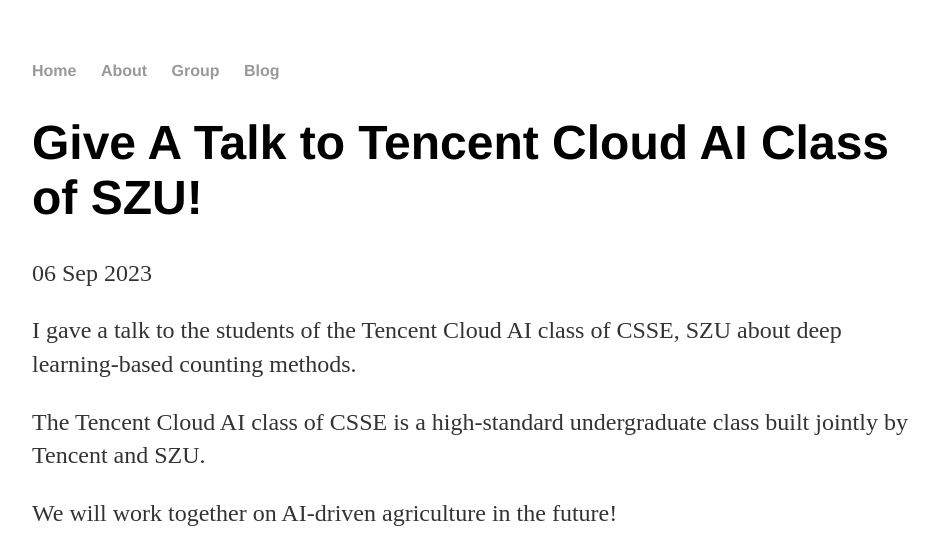
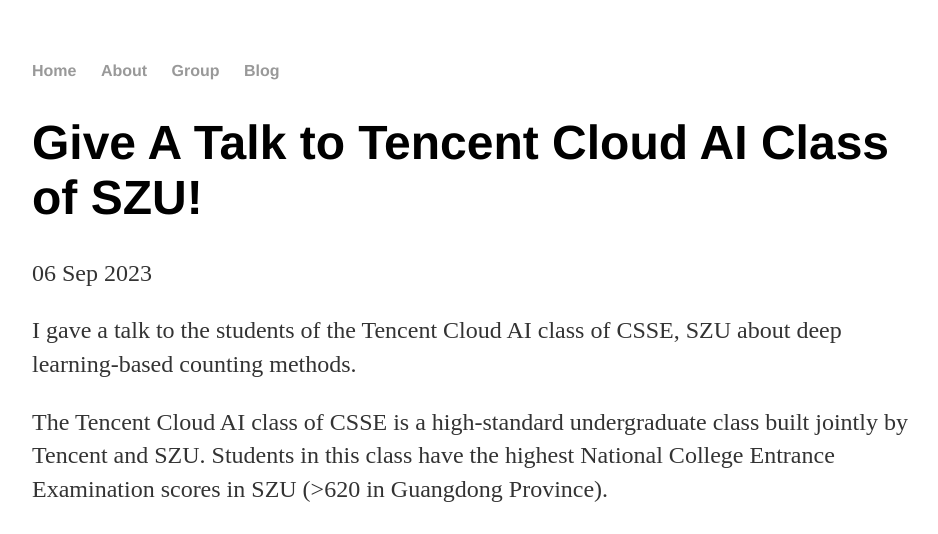
Before and after one commit to zqyq/zqyq.github.io, a Jekyll site: the page built from _posts/2023-09-06-Talk1.md, in a window 1280 px wide, cut to the strip 0-534 px from the top of the page. Shown: the whole strip, without its empty margins (160-1098 px from the left). Built offline with Jekyll 4.4.1, drawn with Linux system fonts in a browser that asks for light colours.

Commit message:
Update 2023-09-06-Talk1.md

```diff
--- a/_posts/2023-09-06-Talk1.md
+++ b/_posts/2023-09-06-Talk1.md
@@ -7,8 +7,7 @@
 I gave a talk to the students of the Tencent Cloud AI class of CSSE, SZU about deep learning-based counting methods.
  </p>
 
-
-The Tencent Cloud AI class of CSSE is a high-standard undergraduate class built jointly by Tencent and SZU.
+The Tencent Cloud AI class of CSSE is a high-standard undergraduate class built jointly by Tencent and SZU. Students in this class have the highest National College Entrance Examination scores in SZU (>620 in Guangdong Province).
 
 We will work together on AI-driven agriculture in the future!
 
```
